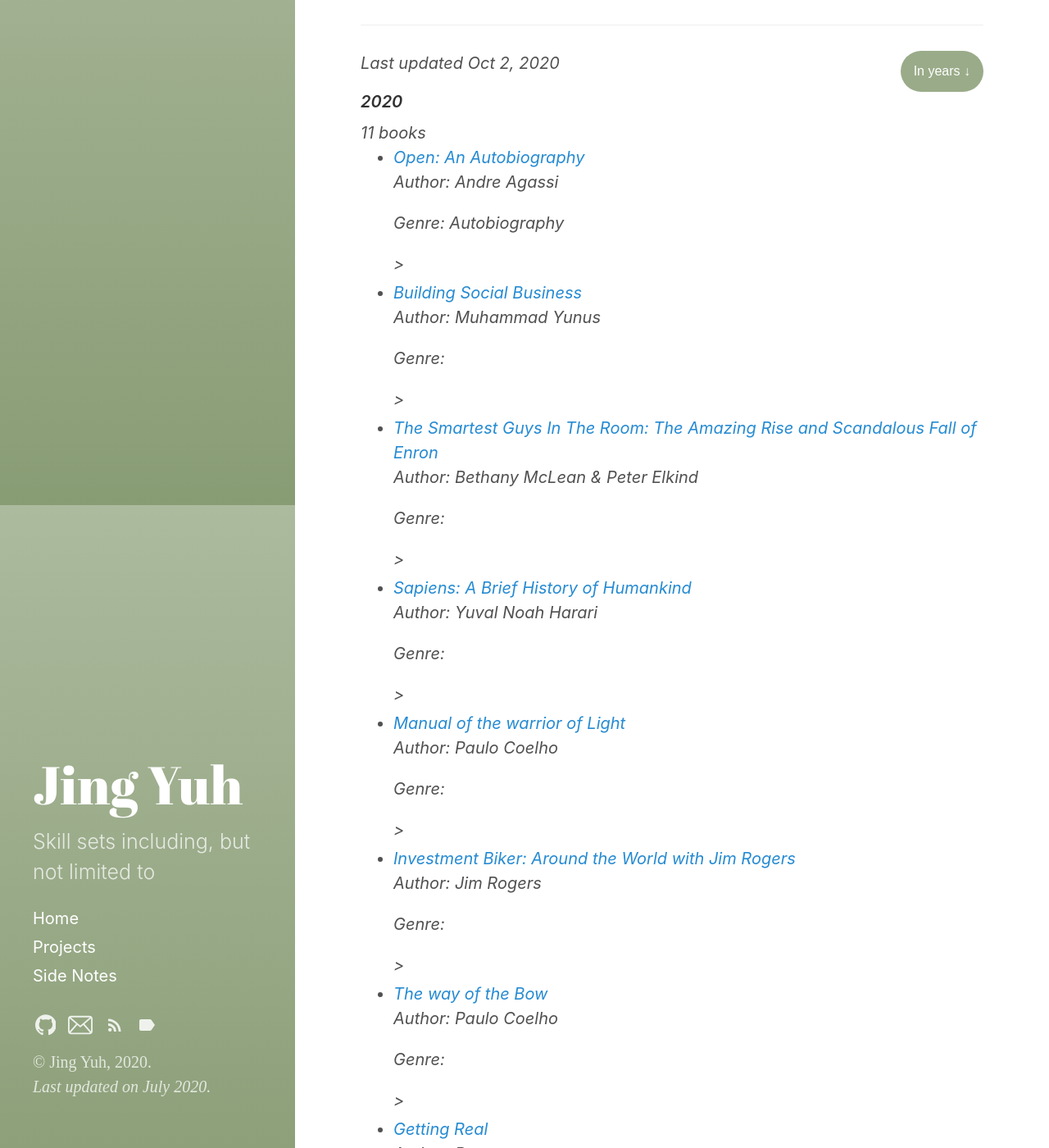
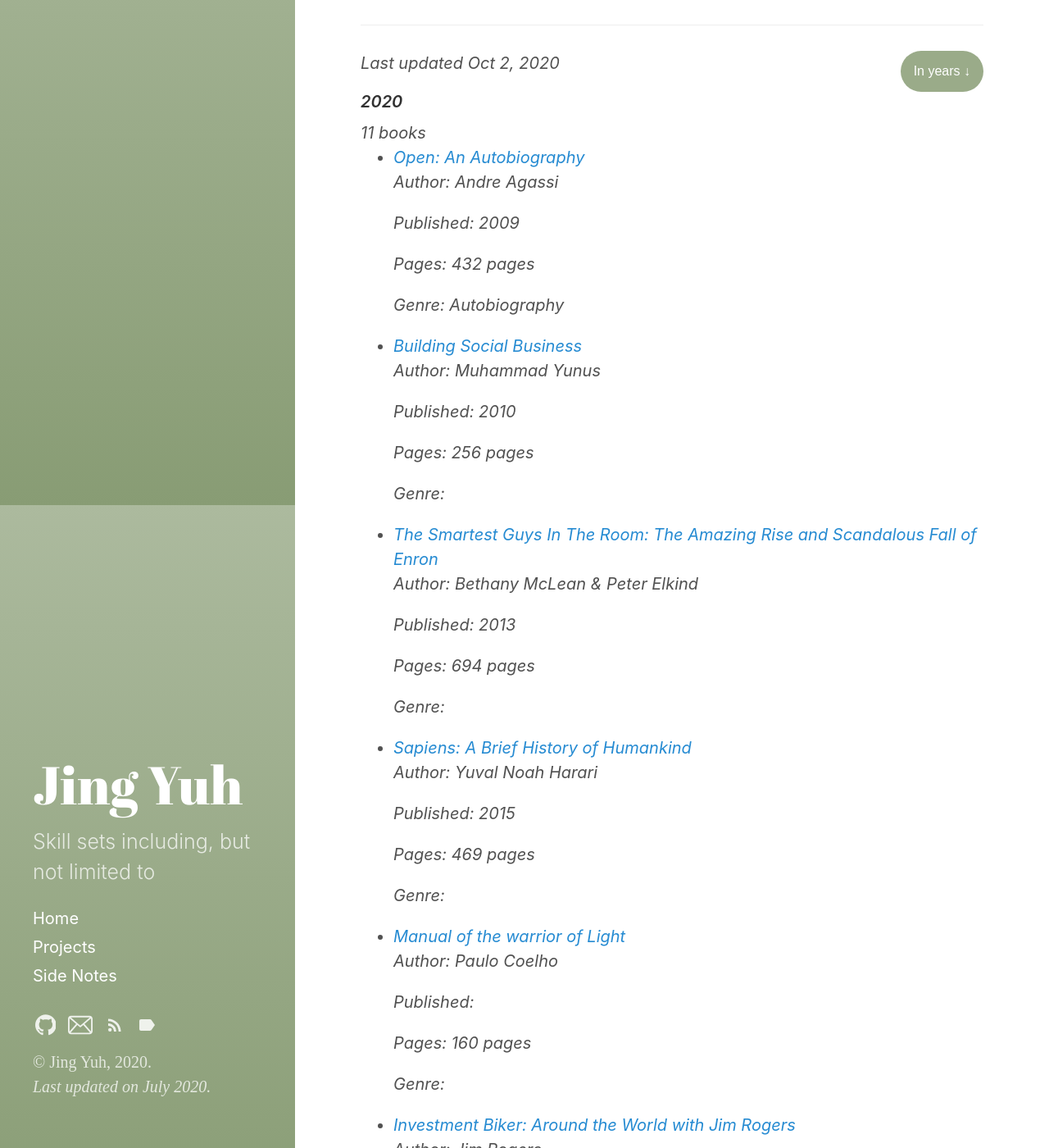
Before and after one commit to jyang123-bit/Website, a Jekyll site: the page built from _posts/2020-06-22-SideNotes-Books-I've-Read-throughout-the-years.md, in a window 1280 px wide and 1400 px high, scrolled down 284 px. Shown: the whole window at 82% size. Built offline with Jekyll 4.4.1, drawn with Linux system fonts in a browser that asks for light colours; some of the changed text lies outside the part shown.

Commit message:
Update 2020-06-22-SideNotes-Books-I've-Read-throughout-the-years.md

```diff
--- a/_posts/2020-06-22-SideNotes-Books-I've-Read-throughout-the-years.md
+++ b/_posts/2020-06-22-SideNotes-Books-I've-Read-throughout-the-years.md
@@ -49,8 +49,10 @@ last_modified_at:
             book.title
           }}</a>
           <p>Author: {{ book.author }}</p>
+          <p>Published: {{ book.published }}</p>
+          <p>Pages: {{ book.pages }}</p>
           <p>Genre: {{ book.genre }}</p>
-          >{% if book.star %}<span class="star">★</span>{% endif %}
+          {% if book.star %}<span class="star">★</span>{% endif %}
         </li>
         {% endfor %}
       </ul>
```
